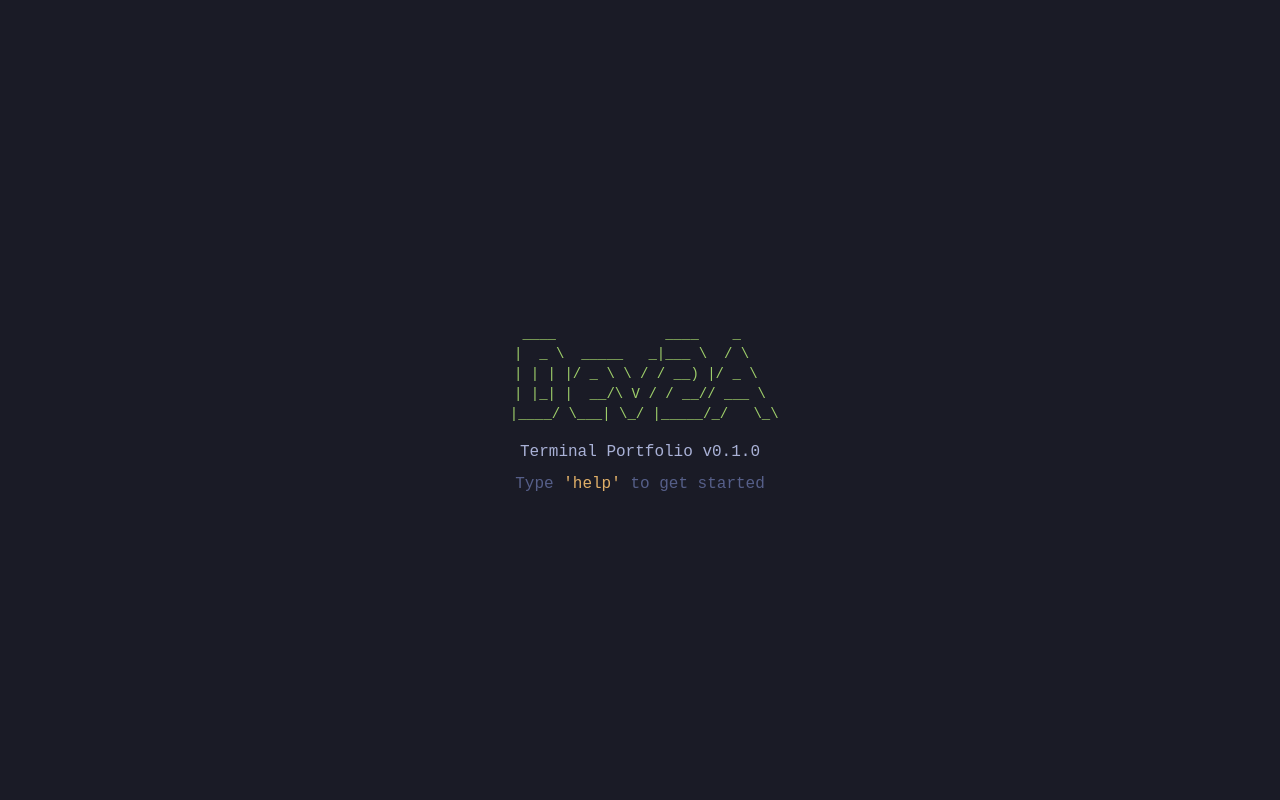
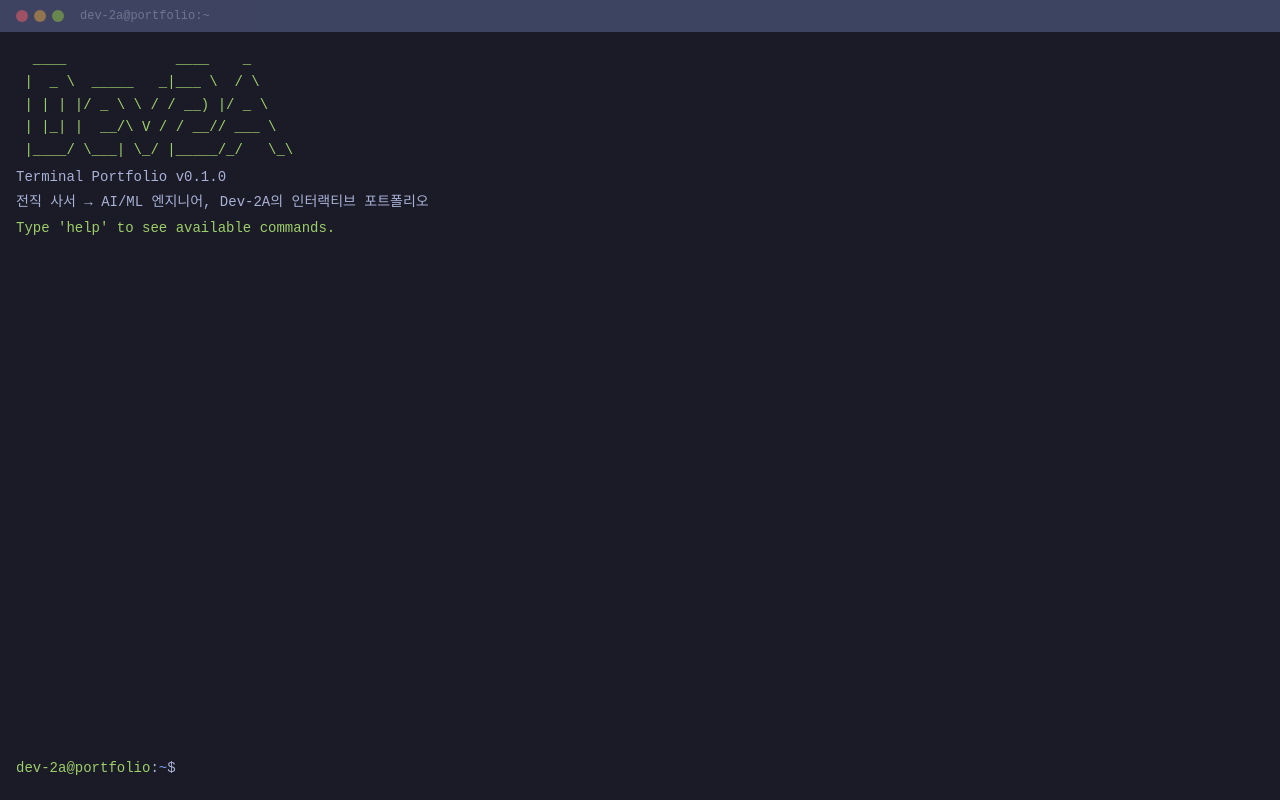
Before and after one commit to Dev-2A/terminal-portfolio, a React (Vite) app: page / in a window 1280 px wide. Built offline with nearby package versions, Linux system fonts and the light colour scheme.

Commit message:
✨ 터미널 UI 컴포넌트 구현: 입력/출력/프롬프트/명령어 히스토리"

```diff
--- a/src/App.jsx
+++ b/src/App.jsx
@@ -1,24 +1,7 @@
+import Terminal from "./components/Terminal";
+
 function App() {
-  return (
-    <div className="h-screen w-screen flex items-center justify-center">
-      <div className="text-center">
-        <pre className="text-[var(--terminal-green)] text-sm mb-4">
-          {`
-  ____             ____    _
- |  _ \\  _____   _|___ \\  / \\
- | | | |/ _ \\ \\ / / __) |/ _ \\
- | |_| |  __/\\ V / / __// ___ \\
- |____/ \\___| \\_/ |_____/_/   \\_\\
-`}
-        </pre>
-        <p className="text-[var(--terminal-fg)]">Terminal Portfolio v0.1.0</p>
-        <p className="text-[var(--terminal-comment)] mt-2">
-          Type <span className="text-[var(--terminal-yellow)]">'help'</span> to
-          get started
-        </p>
-      </div>
-    </div>
-  );
+  return <Terminal />;
 }
 
 export default App;
--- /dev/null
+++ b/src/components/Terminal.jsx
@@ -0,0 +1,128 @@
+import { useState, useRef, useEffect } from "react";
+import TerminalOutput from "./TerminalOutput";
+import TerminalInput from "./TerminalInput";
+
+const WELCOME_MESSAGE = [
+  {
+    type: "ascii",
+    content: `  ____             ____    _
+ |  _ \\  _____   _|___ \\  / \\
+ | | | |/ _ \\ \\ / / __) |/ _ \\
+ | |_| |  __/\\ V / / __// ___ \\
+ |____/ \\___| \\_/ |_____/_/   \\_\\`,
+  },
+  { type: "info", content: "" },
+  { type: "info", content: "Terminal Portfolio v0.1.0" },
+  {
+    type: "info",
+    content: "전직 사서 → AI/ML 엔지니어, Dev-2A의 인터랙티브 포트폴리오",
+  },
+  { type: "info", content: "" },
+  { type: "success", content: "Type 'help' to see available commands." },
+  { type: "info", content: "" },
+];
+
+export default function Terminal() {
+  const [history, setHistory] = useState(WELCOME_MESSAGE);
+  const [commandHistory, setCommandHistory] = useState([]);
+  const [historyIndex, setHistoryIndex] = useState(-1);
+  const bottomRef = useRef(null);
+
+  // 새 출력이 추가되면 자동 스크롤
+  useEffect(() => {
+    bottomRef.current?.scrollIntoView({ behavior: "smooth" });
+  }, [history]);
+
+  const handleCommand = (input) => {
+    const trimmed = input.trim();
+
+    // 명령어 히스토리에 추가
+    if (trimmed) {
+      setCommandHistory((prev) => [...prev, trimmed]);
+    }
+    setHistoryIndex(-1);
+
+    // 입력한 명령어를 출력 영역에 표시
+    const newEntries = [{ type: "command", content: trimmed }];
+
+    // TODO: Step 4에서 커맨드 파서 연결 예정
+    if (trimmed === "") {
+      // 빈 입력은 빈 줄만 추가
+    } else if (trimmed === "clear") {
+      setHistory([]);
+      return;
+    } else {
+      newEntries.push({
+        type: "error",
+        content: `command not found: ${trimmed}`,
+      });
+    }
+
+    setHistory((prev) => [...prev, ...newEntries]);
+  };
+
+  const handleHistoryNavigation = (direction) => {
+    if (commandHistory.length === 0) return "";
+
+    let newIndex;
+    if (direction === "up") {
+      newIndex =
+        historyIndex === -1
+          ? commandHistory.length - 1
+          : Math.max(0, historyIndex - 1);
+    } else {
+      newIndex =
+        historyIndex === -1
+          ? -1
+          : Math.min(commandHistory.length - 1, historyIndex + 1);
+    }
+
+    setHistoryIndex(newIndex);
+    return newIndex === -1 ? "" : commandHistory[newIndex];
+  };
+
+  return (
+    <div
+      className="h-screen w-screen flex flex-col"
+      style={{ backgroundColor: "var(--terminal-bg)" }}
+    >
+      {/* 타이틀 바 */}
+      <div
+        className="flex items-center px-4 py-2 gap-2"
+        style={{ backgroundColor: "var(--terminal-comment)", opacity: 0.6 }}
+      >
+        <div className="flex gap-1.5">
+          <span
+            className="w-3 h-3 rounded-full"
+            style={{ backgroundColor: "var(--terminal-red)" }}
+          />
+          <span
+            className="w-3 h-3 rounded-full"
+            style={{ backgroundColor: "var(--terminal-yellow)" }}
+          />
+          <span
+            className="w-3 h-3 rounded-full"
+            style={{ backgroundColor: "var(--terminal-green)" }}
+          />
+        </div>
+        <span className="text-xs ml-2" style={{ color: "var(--terminal-fg)" }}>
+          dev-2a@portfolio:~
+        </span>
+      </div>
+
+      {/* 출력 영역 (스크롤 가능) */}
+      <div className="flex-1 overflow-y-auto p-4 font-mono text-sm">
+        <TerminalOutput history={history} />
+        <div ref={bottomRef} />
+      </div>
+
+      {/* 입력 영역 */}
+      <div className="shrink-0 p-4 pt-0">
+        <TerminalInput
+          onSubmit={handleCommand}
+          onHistoryNavigation={handleHistoryNavigation}
+        />
+      </div>
+    </div>
+  );
+}
--- /dev/null
+++ b/src/components/TerminalInput.jsx
@@ -0,0 +1,54 @@
+import { useState, useRef, useEffect } from "react";
+
+export default function TerminalInput({ onSubmit, onHistoryNavigation }) {
+  const [input, setInput] = useState("");
+  const inputRef = useRef(null);
+
+  // 항상 입력창에 포커스 유지
+  useEffect(() => {
+    inputRef.current?.focus();
+  }, []);
+
+  // 화면 아무 곳이나 클릭해도 입력창으로 포커스
+  useEffect(() => {
+    const handleClick = () => inputRef.current?.focus();
+    document.addEventListener("click", handleClick);
+    return () => document.removeEventListener("click", handleClick);
+  }, []);
+
+  const handleKeyDown = (e) => {
+    if (e.key === "Enter") {
+      onSubmit(input);
+      setInput("");
+    } else if (e.key === "ArrowUp") {
+      e.preventDefault();
+      const prev = onHistoryNavigation("up");
+      if (prev !== undefined) setInput(prev);
+    } else if (e.key === "ArrowDown") {
+      e.preventDefault();
+      const next = onHistoryNavigation("down");
+      if (next !== undefined) setInput(next);
+    }
+  };
+
+  return (
+    <div className="flex items-center font-mono text-sm min-h-[2rem]">
+      <span style={{ color: "var(--terminal-prompt)" }}>
+        dev-2a@portfolio<span style={{ color: "var(--terminal-fg)" }}>:</span>
+        <span style={{ color: "var(--terminal-blue)" }}>~</span>
+        <span style={{ color: "var(--terminal-fg)" }}>$ </span>
+      </span>
+      <input
+        ref={inputRef}
+        type="text"
+        value={input}
+        onChange={(e) => setInput(e.target.value)}
+        onKeyDown={handleKeyDown}
+        className="flex-1 bg-transparent outline-none caret-[var(--terminal-green)]"
+        style={{ color: "var(--terminal-fg)" }}
+        spellCheck={false}
+        autoComplete="off"
+      />
+    </div>
+  );
+}
--- /dev/null
+++ b/src/components/TerminalOutput.jsx
@@ -0,0 +1,39 @@
+const TYPE_STYLES = {
+  command: { color: "var(--terminal-fg)", prefix: true },
+  info: { color: "var(--terminal-fg)", prefix: false },
+  success: { color: "var(--terminal-green)", prefix: false },
+  error: { color: "var(--terminal-red)", prefix: false },
+  warning: { color: "var(--terminal-yellow)", prefix: false },
+  accent: { color: "var(--terminal-blue)", prefix: false },
+  purple: { color: "var(--terminal-purple)", prefix: false },
+  cyan: { color: "var(--terminal-cyan)", prefix: false },
+  ascii: { color: "var(--terminal-green)", prefix: false },
+  comment: { color: "var(--terminal-comment)", prefix: false },
+};
+
+function OutputLine({ entry }) {
+  const style = TYPE_STYLES[entry.type] || TYPE_STYLES.info;
+
+  return (
+    <div className="leading-relaxed whitespace-pre-wrap break-all">
+      {style.prefix && (
+        <span style={{ color: "var(--terminal-prompt)" }}>
+          dev-2a@portfolio<span style={{ color: "var(--terminal-fg)" }}>:</span>
+          <span style={{ color: "var(--terminal-blue)" }}>~</span>
+          <span style={{ color: "var(--terminal-fg)" }}>$ </span>
+        </span>
+      )}
+      <span style={{ color: style.color }}>{entry.content}</span>
+    </div>
+  );
+}
+
+export default function TerminalOutput({ history }) {
+  return (
+    <div className="flex flex-col gap-0.5">
+      {history.map((entry, index) => (
+        <OutputLine key={index} entry={entry} />
+      ))}
+    </div>
+  );
+}
--- a/src/index.css
+++ b/src/index.css
@@ -60,3 +60,22 @@ body {
   background: var(--terminal-blue);
   color: var(--terminal-bg);
 }
+
+/* 커서 깜빡임 */
+input {
+  caret-color: var(--terminal-green);
+}
+
+input:focus {
+  outline: none;
+}
+
+@keyframes blink {
+  0%,
+  100% {
+    opacity: 1;
+  }
+  50% {
+    opacity: 0;
+  }
+}
```
